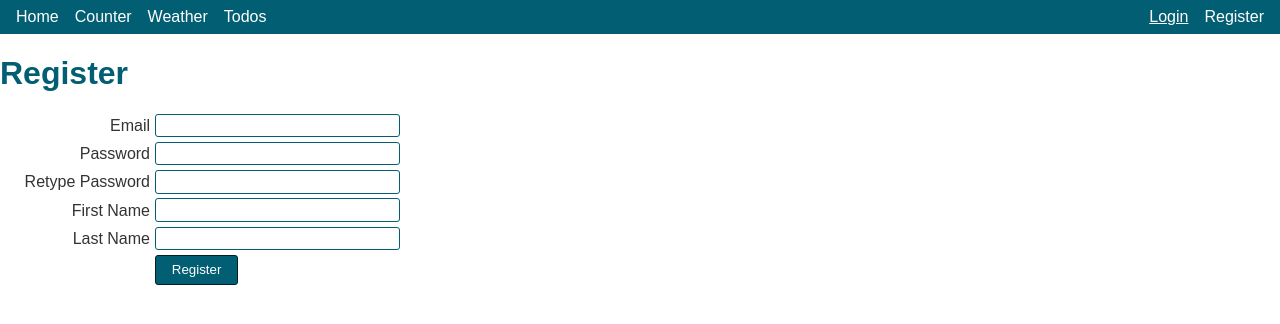
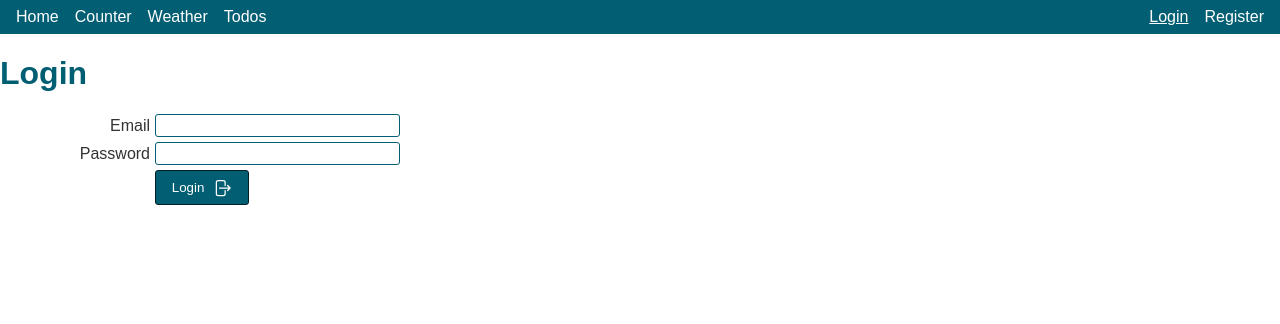
Before and after one commit to PaulNegoescu/react-pocu-1, a React app: page /login in a window 1280 px wide. Shown: the top 324 px of the page. Built offline with nearby package versions, Linux system fonts and the light colour scheme; the HTML template or start-up script is replaced by a standard one.

Commit message:
Pauza la mijlocul auth

```diff
--- a/package.json
+++ b/package.json
@@ -10,6 +10,7 @@
     "preview": "vite preview"
   },
   "dependencies": {
+    "@heroicons/react": "^2.0.17",
     "clsx": "^1.2.1",
     "react": "^18.2.0",
     "react-dom": "^18.2.0",
--- a/src/components/App/App.css
+++ b/src/components/App/App.css
@@ -4,6 +4,10 @@
   --secondary-color: #bfb78f;
   --secondary-color-dark: #a5a692;
   --accent-color: #f2a71b;
+  --error-color: #d56161;
+  --error-color-dark: #671717;
+  --success-color: #8ad94d;
+  --success-color-dark: #365c21;
 
   --text-color: #333;
 }
--- a/src/components/Button/Button.module.css
+++ b/src/components/Button/Button.module.css
@@ -2,6 +2,10 @@
   --btn-bg: var(--secondary-color);
   --btn-border: var(--secondary-color-dark);
   --txt-color: var(--text-color);
+
+  display: flex;
+  align-items: center;
+  gap: 0.5rem;
 
   padding: 0.4rem 1rem;
 
--- a/src/features/Auth/Auth.jsx
+++ b/src/features/Auth/Auth.jsx
@@ -1,46 +1,205 @@
-import { configureApi } from '../../helpers/api.helper';
+import { useState } from 'react';
+import {
+  ArrowRightOnRectangleIcon,
+  CheckCircleIcon,
+  ExclamationTriangleIcon,
+  UserPlusIcon,
+} from '@heroicons/react/24/outline';
+import clsx from 'clsx';
+import { useLocation, useNavigate } from 'react-router-dom';
+
+import { configureApi, ApiError } from '../../helpers/api.helper';
+import { Button } from '../../components/Button/Button';
 
 import styles from './Auth.module.css';
-import { Button } from '../../components/Button/Button';
 
 const { add: register } = configureApi('register');
+const { add: login } = configureApi('login');
+
+const emailRegex =
+  /(?:[a-z0-9!#$%&'*+/=?^_`{|}~-]+(?:\.[a-z0-9!#$%&'*+/=?^_`{|}~-]+)*|"(?:[\x01-\x08\x0b\x0c\x0e-\x1f\x21\x23-\x5b\x5d-\x7f]|\\[\x01-\x09\x0b\x0c\x0e-\x7f])*")@(?:(?:[a-z0-9](?:[a-z0-9-]*[a-z0-9])?\.)+[a-z0-9](?:[a-z0-9-]*[a-z0-9])?|\[(?:(?:(2(5[0-5]|[0-4][0-9])|1[0-9][0-9]|[1-9]?[0-9]))\.){3}(?:(2(5[0-5]|[0-4][0-9])|1[0-9][0-9]|[1-9]?[0-9])|[a-z0-9-]*[a-z0-9]:(?:[\x01-\x08\x0b\x0c\x0e-\x1f\x21-\x5a\x53-\x7f]|\\[\x01-\x09\x0b\x0c\x0e-\x7f])+)\])/; // eslint-disable-line
+function checkFormValidity(inputs, isRegister) {
+  let isValid = true;
+  const errors = {};
+
+  if (inputs.email === '' || !emailRegex.test(inputs.email)) {
+    errors.email = 'The email address needs to be valid.';
+    isValid = false;
+  }
+
+  if (inputs.password === '') {
+    errors.password = 'The password may not be empty.';
+    isValid = false;
+  }
+
+  if (isRegister) {
+    if (inputs.password !== inputs.retype_password) {
+      errors.retype_password = 'The passwords do not match.';
+      isValid = false;
+    }
+
+    if (inputs.firstName === '') {
+      errors.firstName = 'Please specify a first name.';
+      isValid = false;
+    }
+
+    if (inputs.lastName === '') {
+      errors.lastName = 'Please specify a last name.';
+      isValid = false;
+    }
+  }
+
+  return { isValid, errors };
+}
+
+const initialErrors = {
+  email: '',
+  password: '',
+  retype_password: '',
+  firstName: '',
+  lastName: '',
+};
 
 export function Auth() {
+  const [apiError, setApiError] = useState('');
+  const [successMessage, setSuccessMessage] = useState('');
+  const [errors, setErrors] = useState(initialErrors);
+
+  const navigate = useNavigate();
+
+  const { pathname: path } = useLocation();
+  const isRegister = path === '/register';
+
   async function handleSubmit(e) {
     e.preventDefault();
 
     const form = e.target;
     const data = new FormData(form);
     const user = Object.fromEntries(data.entries());
+
+    const { isValid, errors } = checkFormValidity(user, isRegister);
+    if (!isValid) {
+      setErrors(errors);
+      return;
+    }
+
+    setApiError('');
+    setErrors(initialErrors);
+    setSuccessMessage('');
+
     delete user.retype_password;
     // for (const [key, value] of data.entries()) {
     //   user[key] = value;
     // }
-    const auth = await register(user);
-    console.log(auth);
+    try {
+      let auth;
+      if (isRegister) {
+        auth = await register(user);
+        setSuccessMessage('You have registered successfully.');
+      } else {
+        auth = await login(user);
+        setSuccessMessage('You have logged in successfully.');
+      }
+      console.log(auth);
+      navigate('/');
+    } catch (e) {
+      if (e instanceof ApiError) {
+        setApiError(e.message);
+        return;
+      }
+
+      throw e;
+    }
+  }
+
+  function wipeError(e) {
+    setErrors({ ...errors, [e.target.name]: '' });
   }
 
   return (
     <>
-      <h1>Register</h1>
+      <h1>{isRegister ? 'Register' : 'Login'}</h1>
+      {successMessage && (
+        <div className={styles.successMessage}>
+          <CheckCircleIcon width={24} />
+          {successMessage}
+        </div>
+      )}
+      {apiError && (
+        <div className={styles.formError}>
+          <ExclamationTriangleIcon width={24} />
+          {apiError}
+        </div>
+      )}
       <form className={styles.authForm} onSubmit={handleSubmit}>
         <label htmlFor="email">Email</label>
-        <input name="email" id="email" type="email" />
+        <input
+          name="email"
+          id="email"
+          type="email"
+          className={clsx({ [styles.hasError]: errors.email })}
+          onChange={wipeError}
+        />
+        {errors.email && <p className={styles.inputError}>{errors.email}</p>}
 
         <label htmlFor="password">Password</label>
-        <input name="password" id="password" type="password" />
+        <input
+          name="password"
+          id="password"
+          type="password"
+          className={clsx({ [styles.hasError]: errors.password })}
+          onChange={wipeError}
+        />
+        {errors.password && (
+          <p className={styles.inputError}>{errors.password}</p>
+        )}
 
-        <label htmlFor="retype_password">Retype Password</label>
-        <input name="retype_password" id="retype_password" type="password" />
+        {isRegister && (
+          <>
+            <label htmlFor="retype_password">Retype Password</label>
+            <input
+              name="retype_password"
+              id="retype_password"
+              type="password"
+              className={clsx({ [styles.hasError]: errors.retype_password })}
+              onChange={wipeError}
+            />
+            {errors.retype_password && (
+              <p className={styles.inputError}>{errors.retype_password}</p>
+            )}
 
-        <label htmlFor="firstName">First Name</label>
-        <input name="firstName" id="firstName" type="text" />
+            <label htmlFor="firstName">First Name</label>
+            <input
+              name="firstName"
+              id="firstName"
+              type="text"
+              className={clsx({ [styles.hasError]: errors.firstName })}
+              onChange={wipeError}
+            />
+            {errors.firstName && (
+              <p className={styles.inputError}>{errors.firstName}</p>
+            )}
 
-        <label htmlFor="lastName">Last Name</label>
-        <input name="lastName" id="lastName" type="text" />
+            <label htmlFor="lastName">Last Name</label>
+            <input
+              name="lastName"
+              id="lastName"
+              type="text"
+              className={clsx({ [styles.hasError]: errors.lastName })}
+              onChange={wipeError}
+            />
+            {errors.lastName && (
+              <p className={styles.inputError}>{errors.lastName}</p>
+            )}
+          </>
+        )}
 
         <div className={styles.submitBtn}>
-          <Button variant="primary">Register</Button>
+          <Button variant="primary">
+            {isRegister ? 'Register' : 'Login'}
+            {isRegister && <UserPlusIcon width={20} />}
+            {!isRegister && <ArrowRightOnRectangleIcon width={20} />}
+          </Button>
         </div>
       </form>
     </>
--- a/src/features/Auth/Auth.module.css
+++ b/src/features/Auth/Auth.module.css
@@ -19,9 +19,10 @@
     [type='email'],
     [type='url']
   ) {
+  --border-color: var(--primary-color);
   padding: 0.2rem 0.4rem;
 
-  border: 1px solid var(--primary-color);
+  border: 1px solid var(--border-color);
   border-radius: 3px;
 }
 
@@ -39,3 +40,36 @@
 .submitBtn {
   grid-column-start: 2;
 }
+
+.successMessage,
+.formError {
+  --txt-color: var(--error-color-dark);
+  --bg-color: var(--error-color);
+  display: flex;
+  align-items: center;
+  gap: 0.5rem;
+
+  padding: 1rem;
+  margin: 0.5rem 1rem;
+
+  background-color: var(--bg-color);
+  border: 1px solid var(--txt-color);
+  border-radius: 5px;
+  color: var(--txt-color);
+}
+
+.successMessage {
+  --txt-color: var(--success-color-dark);
+  --bg-color: var(--success-color);
+}
+
+.inputError {
+  grid-column-start: 2;
+
+  margin: 0;
+  color: var(--error-color);
+}
+
+.authForm .hasError {
+  --border-color: var(--error-color);
+}
--- a/src/helpers/api.helper.jsx
+++ b/src/helpers/api.helper.jsx
@@ -1,10 +1,11 @@
 const apiUrl = import.meta.env.VITE_API_URL;
 
-class ApiError extends Error {}
+export class ApiError extends Error {}
 
-function handleResponse(res) {
+async function handleResponse(res) {
   if (!res.ok) {
-    throw new ApiError('Something went wrong, please try again later.');
+    const errorMessage = await res.json();
+    throw new ApiError(errorMessage);
   }
 
   return res.json();
```
Also changed, not shown: db.json, 1 other file (tests, documents, lock files or other folders).
